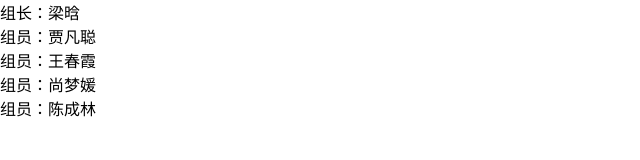
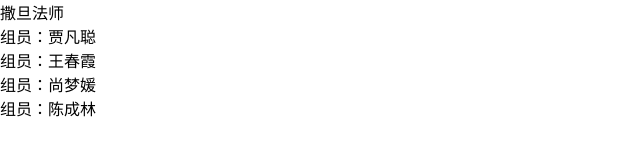
Before and after one commit to lhwan/two, a plain HTML site: page src/index.html in a window 1280 px wide. Shown: the full height of the page, 0-640 px from the left. Drawn offline with Linux system fonts and the light colour scheme.

Commit message:
添加头

```diff
--- a/src/index.html
+++ b/src/index.html
@@ -11,11 +11,10 @@
 
 <body>
     <div class="wrap">
-        <header></header>
+        <header>撒旦法师</header>
         <nav></nav>
         <div class="main">
             <ul>
-                <li>组长：梁晗</li>
                 <li>组员：贾凡聪</li>
                 <li>组员：王春霞</li>
                 <li>组员：尚梦媛</li>
```
